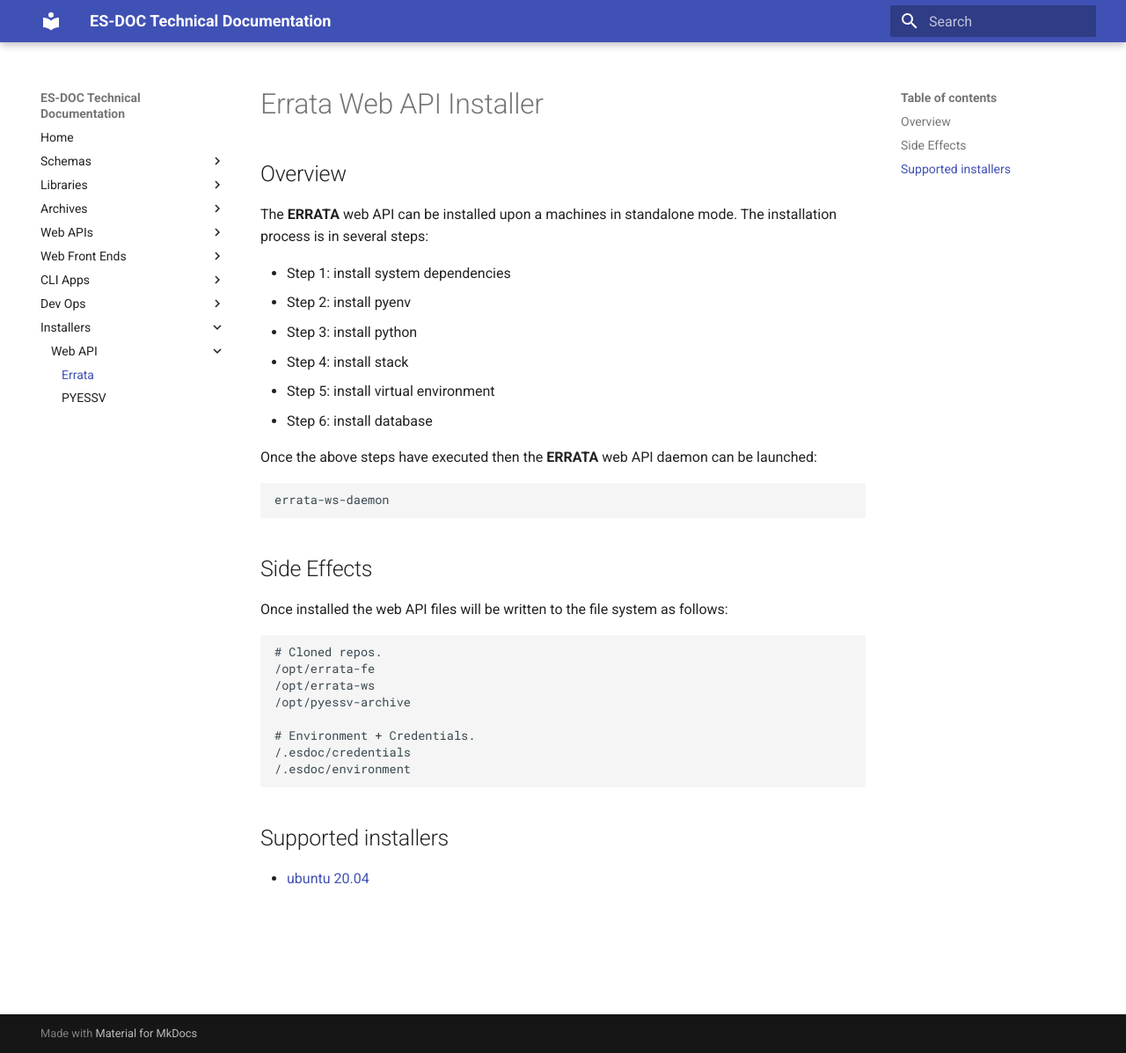
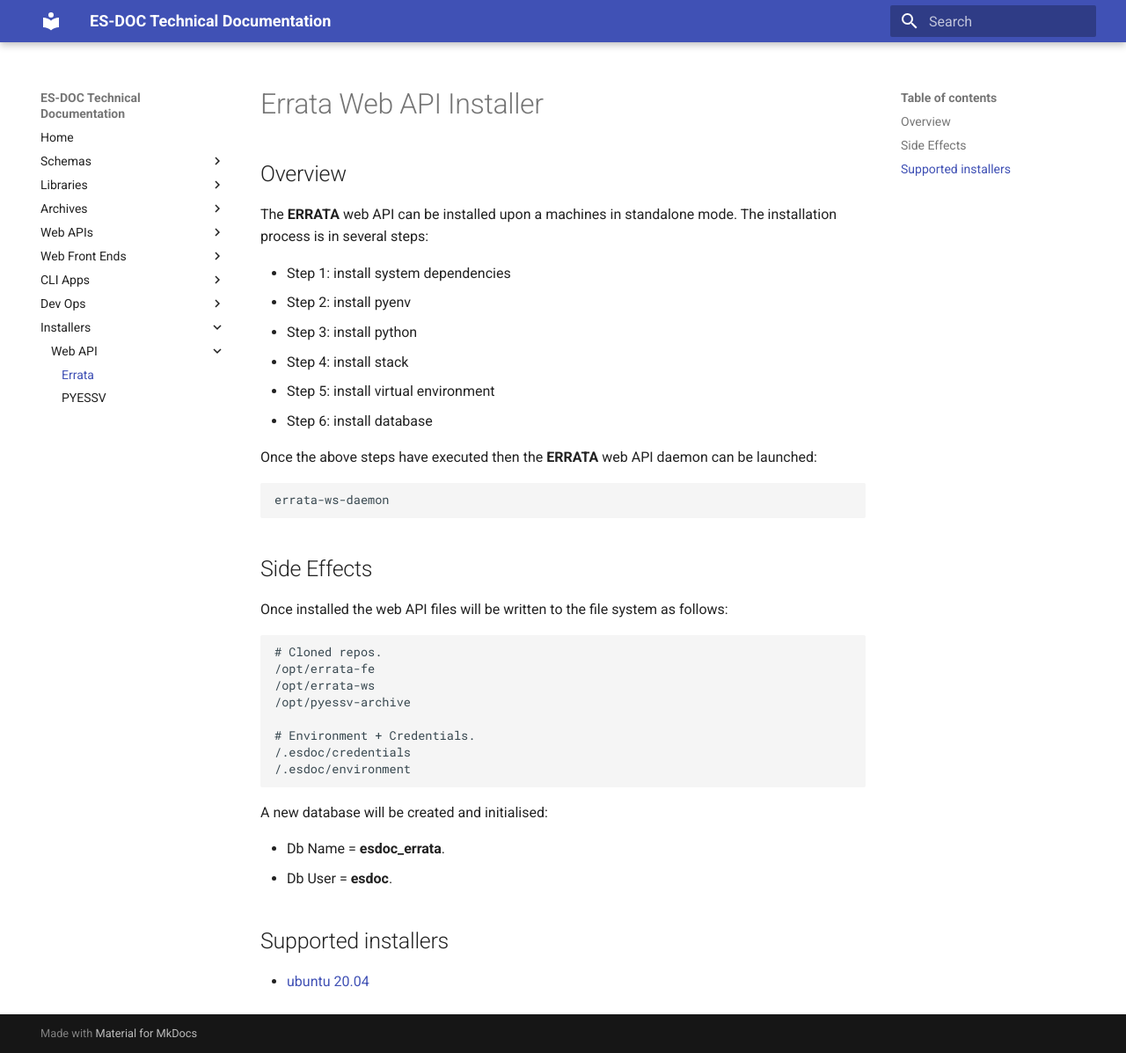
Before and after one commit to ES-DOC/esdoc-technical, an MkDocs documentation site: the page built from docs/installers/ws-errata.md, in a window 1280 px wide and 1197 px high. Shown: the whole window at 88% size. Built offline with MkDocs 1.6.1 and Material for MkDocs 9.7.7, drawn with Linux system fonts in a browser that asks for light colours.

Commit message:
1. Imporved installer notes.

````diff
--- a/docs/installers/ws-errata.md
+++ b/docs/installers/ws-errata.md
@@ -32,6 +32,11 @@ Once installed the web API files will be written to the file system as follows:
 /.esdoc/environment
 ```
 
+A new database will be created and initialised:
+
+- Db Name = **esdoc_errata**.
+- Db User = **esdoc**.
+
 ## Supported installers
 
 - [ubuntu 20.04](https://github.com/ES-DOC/devops/blob/main/setups/ubuntu/errata/workflow.md)
````
